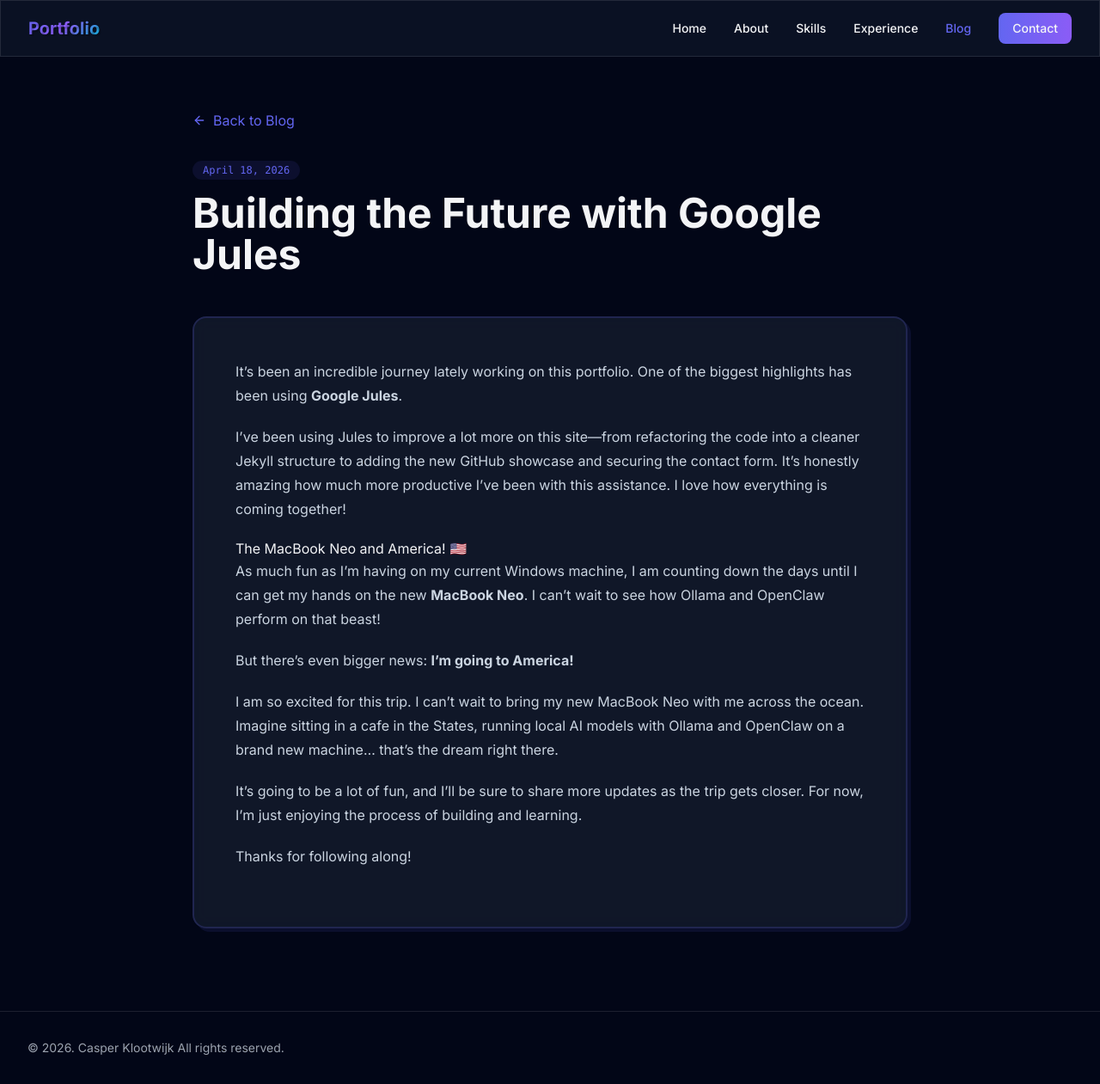
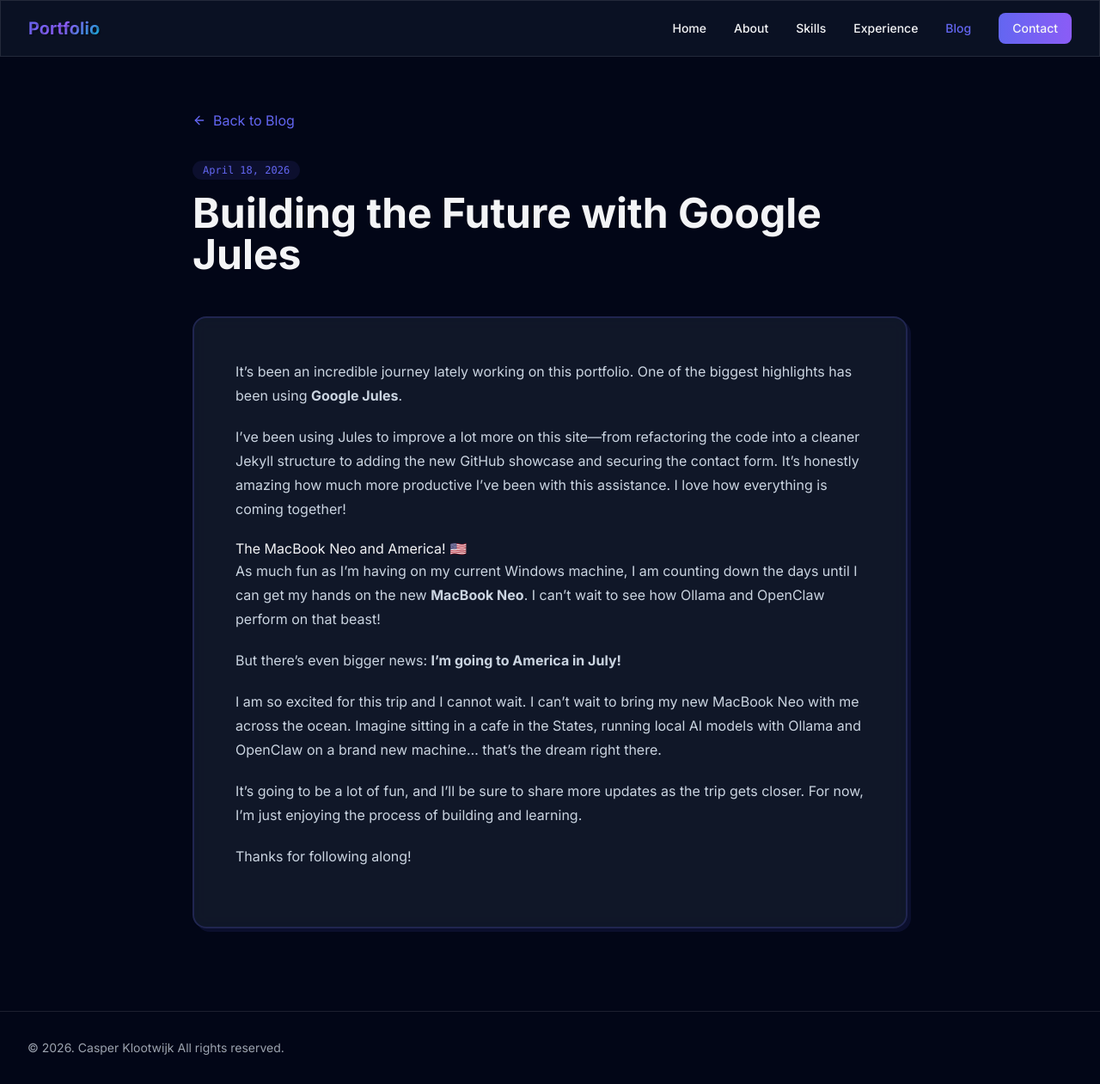
Before and after one commit to FaiGiJoon/FaiGiJoon.github.io, a Jekyll site: the page built from _posts/2026-04-18-building-with-google-jules.md, in a window 1280 px wide and 1261 px high. Shown: the whole window at 86% size. Built offline with Jekyll 4.4.1, drawn with Linux system fonts in a browser that asks for light colours; nearby versions of some CDN libraries.

Commit message:
Update blog posts: shift New York trip to July and add GameCube emulation details
- Updated `2026-04-18-securing-ollama-with-openclaw.md` and `2026-04-18-building-with-google-jules.md`.
- Changed departure timing from "Tomorrow" to "In July".
- Added requested text about playing GameCube games on Mac with Dolphin.
- Mentioned the Mac as an on-the-go emulating machine with great AI benchmarks.

Co-authored-by: FaiGiJoon <96741065+FaiGiJoon@users.noreply.github.com>

```diff
--- a/_posts/2026-04-18-building-with-google-jules.md
+++ b/_posts/2026-04-18-building-with-google-jules.md
@@ -14,9 +14,9 @@ I've been using Jules to improve a lot more on this site—from refactoring the
 
 As much fun as I'm having on my current Windows machine, I am counting down the days until I can get my hands on the new **MacBook Neo**. I can't wait to see how Ollama and OpenClaw perform on that beast!
 
-But there's even bigger news: **I'm going to America!**
+But there's even bigger news: **I'm going to America in July!**
 
-I am so excited for this trip. I can't wait to bring my new MacBook Neo with me across the ocean. Imagine sitting in a cafe in the States, running local AI models with Ollama and OpenClaw on a brand new machine... that's the dream right there.
+I am so excited for this trip and I cannot wait. I can't wait to bring my new MacBook Neo with me across the ocean. Imagine sitting in a cafe in the States, running local AI models with Ollama and OpenClaw on a brand new machine... that's the dream right there.
 
 It's going to be a lot of fun, and I'll be sure to share more updates as the trip gets closer. For now, I'm just enjoying the process of building and learning.
 
```
Also changed, not shown: _posts/2026-04-18-securing-ollama-with-openclaw.md (+3 -1 lines).
